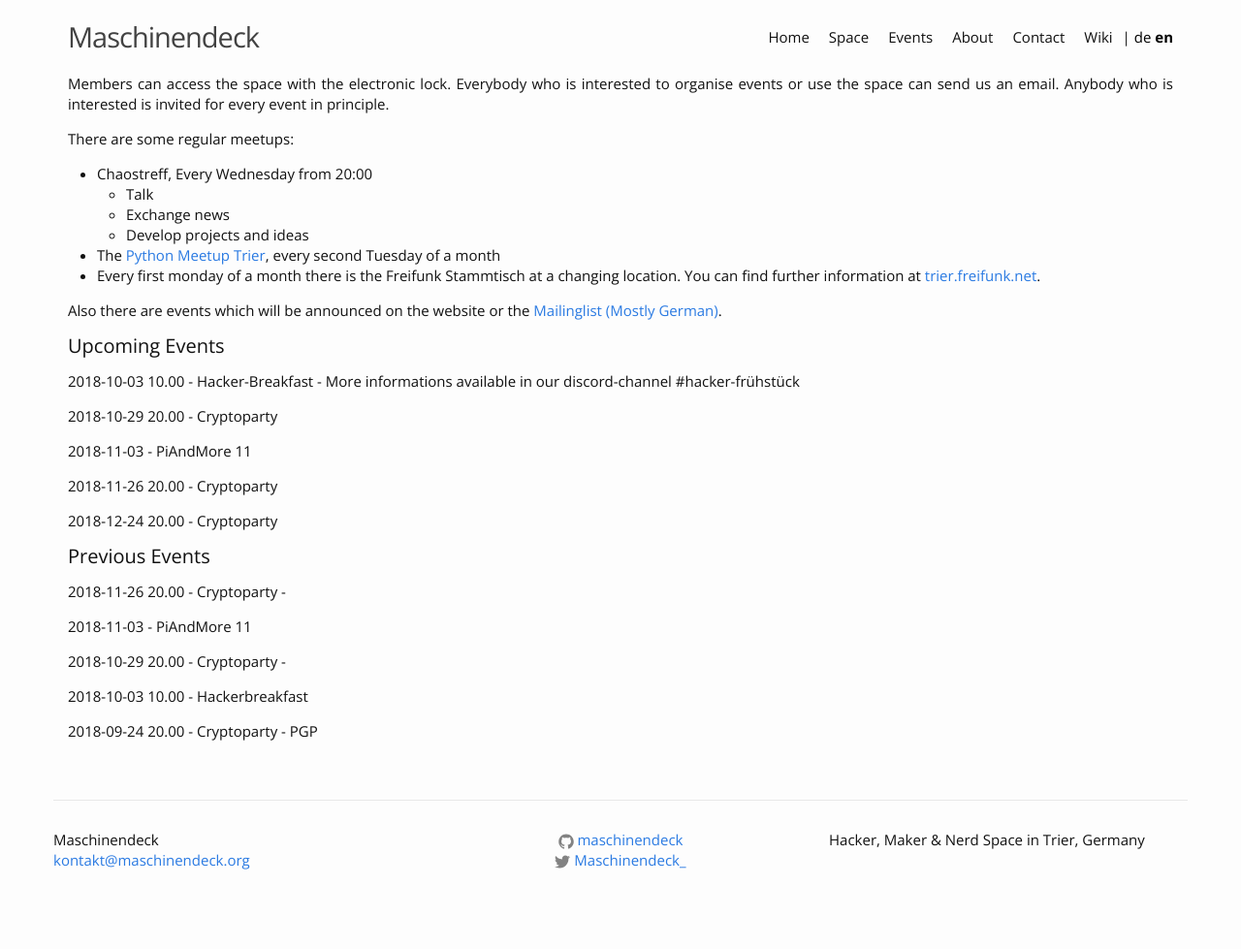
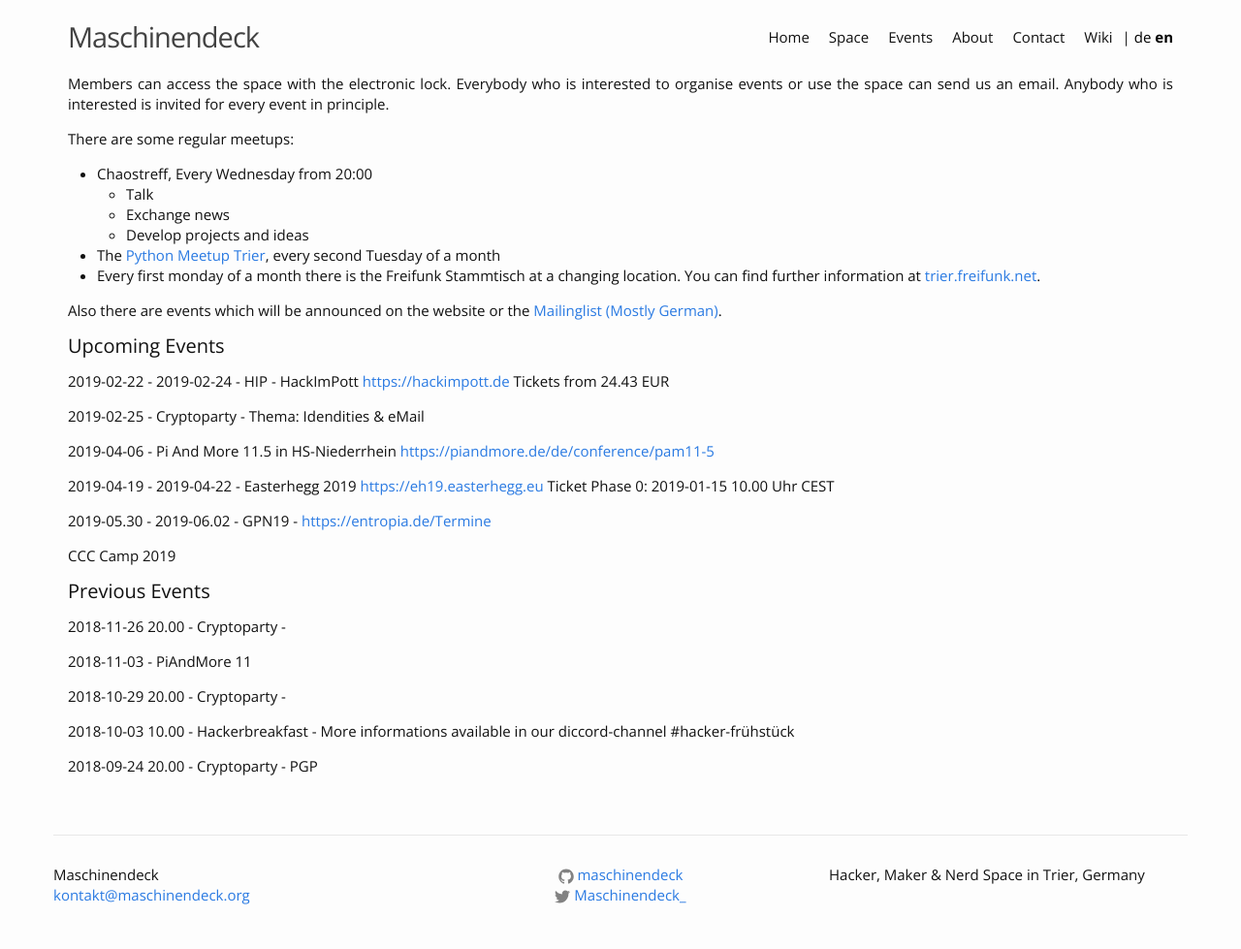
Before and after one commit to maschinendeck/maschinendeck.github.io, a Jekyll site: the page built from events_en.md, in a window 1280 px wide. Shown: the whole page at 97% size. Built offline with Jekyll 4.4.1, drawn with Linux system fonts in a browser that asks for light colours; before the commit the page ends 943 px from its top, so only the background shows below that.

Commit message:
added events

```diff
--- a/events_en.md
+++ b/events_en.md
@@ -26,19 +26,23 @@ Also there are events which will be announced on the website or the [Mailinglist
 
 <p class="upcoming-events"></p>
 
-2018-10-03 10.00 - Hacker-Breakfast - More informations available in our discord-channel #hacker-frühstück
 
-2018-10-29 20.00 - Cryptoparty
+2019-02-22 - 2019-02-24 - HIP - HackImPott <https://hackimpott.de> Tickets from 24.43 EUR
 
-2018-11-03       - PiAndMore 11
+2019-02-25              - Cryptoparty - Thema: Idendities & eMail
 
-2018-11-26 20.00 - Cryptoparty
+2019-04-06              - Pi And More 11.5 in HS-Niederrhein <https://piandmore.de/de/conference/pam11-5>
 
-2018-12-24 20.00 - Cryptoparty
+2019-04-19 - 2019-04-22 - Easterhegg 2019 <https://eh19.easterhegg.eu> Ticket Phase 0: 2019-01-15 10.00 Uhr CEST
+
+2019-05.30 - 2019-06.02 - GPN19 - <https://entropia.de/Termine>
+
+CCC Camp 2019
 
 #### Previous Events
 
 <p class="previous-events"></p>
+
 
 2018-11-26 20.00 - Cryptoparty -
 
@@ -46,7 +50,7 @@ Also there are events which will be announced on the website or the [Mailinglist
 
 2018-10-29 20.00 - Cryptoparty -
 
-2018-10-03 10.00 - Hackerbreakfast
+2018-10-03 10.00 - Hackerbreakfast - More informations available in our diccord-channel #hacker-frühstück
 
 2018-09-24 20.00 - Cryptoparty - PGP
 
```
Also changed, not shown: events.md (+2 -2 lines).
